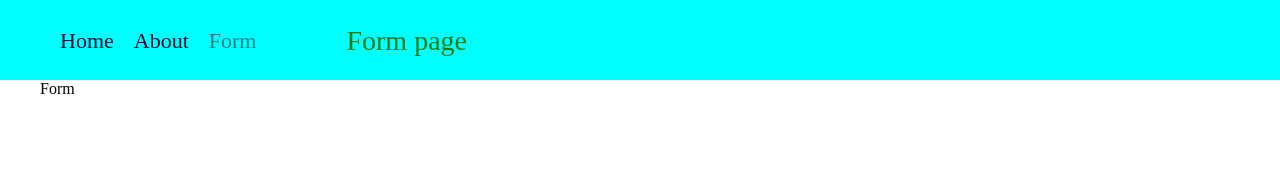
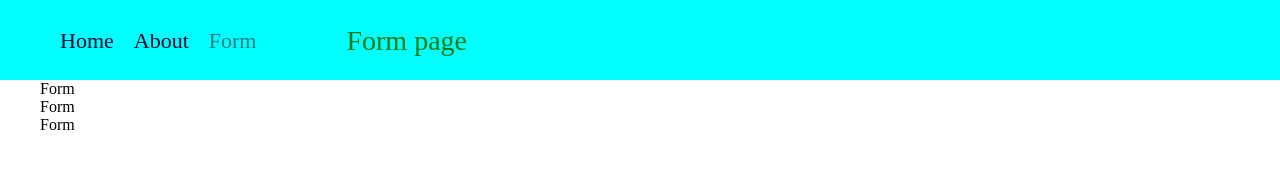
Before and after one commit to anast-ananko/rs-react, a React (Vite) app: page /form in a window 1280 px wide. Shown: the top 188 px of the page. Built offline with nearby package versions, Linux system fonts and the light colour scheme.

Commit message:
feat: add Form and FormCardsList components

```diff
--- /dev/null
+++ b/src/components/FormData/Form/index.tsx
@@ -0,0 +1,13 @@
+import React, { Component } from 'react';
+
+class Form extends Component {
+  render() {
+    return (
+      <div className="form-data">
+        <h3 className="form-data__title">Form</h3>
+      </div>
+    );
+  }
+}
+
+export default Form;
--- /dev/null
+++ b/src/components/FormData/FormCardsList/index.tsx
@@ -0,0 +1,13 @@
+import React, { Component } from 'react';
+
+class FormCardsList extends Component {
+  render() {
+    return (
+      <div className="form-data">
+        <h3 className="form-data__title">Form</h3>
+      </div>
+    );
+  }
+}
+
+export default FormCardsList;
--- a/src/components/FormData/index.tsx
+++ b/src/components/FormData/index.tsx
@@ -1,10 +1,20 @@
 import React, { Component } from 'react';
 
-class FormData extends Component {
+import Form from './Form';
+import FormCardsList from './FormCardsList';
+import { IFormDataState } from '../../interfaces/formDataState';
+
+class FormData extends Component<Record<string, never>, IFormDataState> {
+  state = {
+    cards: [],
+  };
+
   render() {
     return (
       <div className="form-data">
         <h3 className="form-data__title">Form</h3>
+        <Form />
+        <FormCardsList />
       </div>
     );
   }
--- /dev/null
+++ b/src/interfaces/formDataState.ts
@@ -0,0 +1,12 @@
+interface ICard {
+  title: string;
+  description: string;
+  date: string;
+  selecte: string;
+  chechbox: boolean;
+  image: string;
+}
+
+export interface IFormDataState {
+  cards: ICard[];
+}
```
